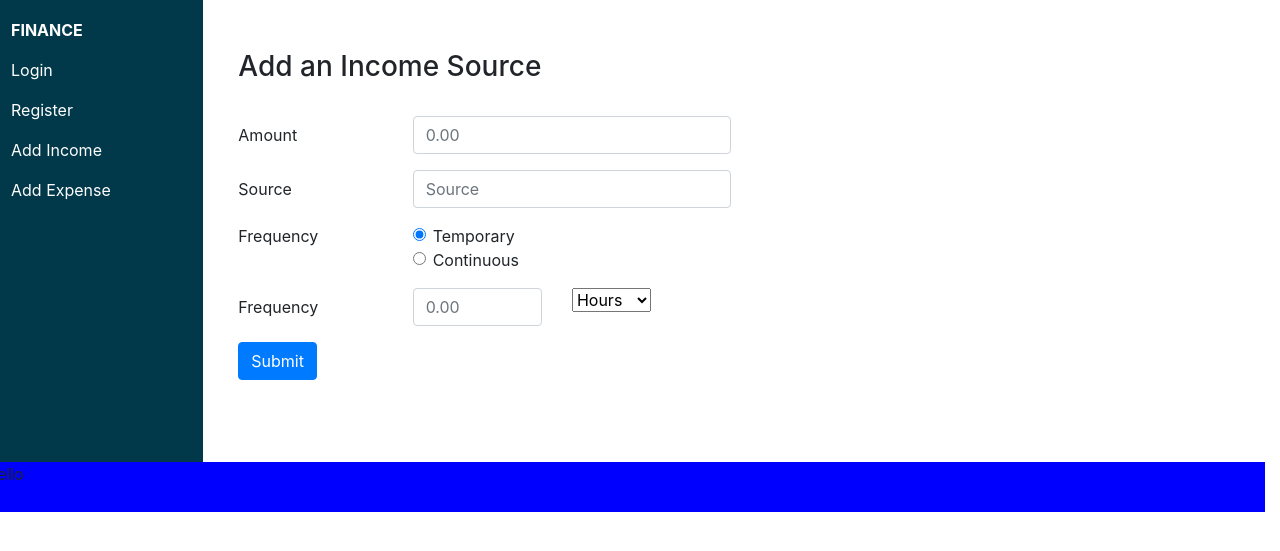
After one commit to britnicanale/FinanceApp, a Flask app: page /addincome in a window 1280 px wide. The commit adds this page. Shown: the top 551 px of the page. Run offline with Flask 2, Linux system fonts and the light colour scheme; some libraries are stand-ins or nearby versions.

```diff
--- a/app/routes.py
+++ b/app/routes.py
@@ -1,20 +1,29 @@
 import os
 from app import app
-from flask import render_template, session, url_for, request, redirect
+from flask import render_template, session, url_for, request, redirect, flash
 from flask_pymongo import PyMongo
 from bson.objectid import ObjectId
-import random
 
 app.config['MONGO_DBNAME'] = 'users'
 app.config['MONGO_URI'] = 'mongodb+srv://admin:Fdc69t6o4s5Pjx65@cluster0-rqyqd.mongodb.net/users?retryWrites=true&w=majority'
 mongo = PyMongo(app)
 
 
-@app.route('/login')
+app.secret_key = os.urandom(32)
+
+@app.route('/login', methods = ['POST', 'GET'])
 def login():
-    if "username" not in session:
-        return render_template("login.html")
-    return redirect(url_for("home"))
+#    if "userName" not in session:
+#         un = request.form['username']
+#         pw = request.form['password']
+#         uncorrect = un == username
+#         pwcorrect = pw == password
+#         if uncorrect and pwcorrect:
+#           session['username'] = un
+#           return render_template("login.html", username = un)
+#         return render_template("error.html")
+    return render_template("login.html")
+
 
 @app.route("/logout")
 def logout():
@@ -37,9 +46,27 @@ def welcome():
     return render_template("welcome.html", uname = uname)"""
 
 
+#uname = "fintech"
+#pword = "focus"
 
-@app.route('/')
+@app.route('/', methods  = ["POST", "GET"])
 def home():
+    if "username"not in session:
+        if "uname" not in request.form:
+            return redirect(url_for("login"))
+        un = request.form["uname"]
+        pw = request.form["pword"]
+        uncorrect = un == uname
+        pwcorrect = pw == pword
+        if uncorrect and pwcorrect:
+            session["username"] = uname
+            return render_template("home.html", uname = un)
+        flash("Your Credentials Are Incorrect")
+        return render_template("login.html")
+    return render_template("home.html", uname = uname)
+
+    """
+    #flash("HELLO WHAT'S GOING ON")
     # connect to mongo.db and access collection known as events
     # find will find all the data
     # store collection as events and as a dictionary
@@ -47,26 +74,51 @@ def home():
     collection = mongo.db.users
     users = collection.find({})
     return render_template('home.html', users=users)
-
-@app.route('/add' ,methods=['GET', 'POST'])
-def add():
+"""
+@app.route('/register/execute', methods=['GET', 'POST'])
+def registerexecute():
     if request.method == 'GET':
-        return "Please enter your user information"
-    else:
+        return redirect(url_for("register"))
+    if request.method == 'POST':
+        users = mongo.db.users
+        existing_user = users.find_one({'userName' : request.form['userName']})
+    if existing_user is None:
         collection = mongo.db.users
-        users = collection.find({})
+        #users = collection.find({})
         first = request.form['first']
         last = request.form['last']
         dob = request.form['dob']
         email = request.form['email']
         password = request.form['password']
-        bank = request.form['bank']
-        users.insert({'first': first, 'last': last, 'dob': dob, 'email': email, 'password': password, 'bank': bank})
-        #userId = last.charAt(0).upper() + str(random.randint(0,10)) + str(random.randint(0,10)) + str(random.randint(0,10)) + str(random.randint(0,10)) + str(userCount)
-        #for x in users:
-            #if x['userId'] == userId:
-            #userId += str(random.randint(0,10))
+        userName = request.form['userName']
+        #userId = collection.find_one({'_id': ObjectId(userName)})
+        collection.insert({'first': first, 'last': last, 'dob': dob, 'email': email, 'password': password, 'userName': userName}) #, 'userId': userId})
+        return redirect(url_for('login'))
+    return redirect(url_for("login"))
 
-# song = collection.find_one
+@app.route("/register", methods=["GET", "POST"])
+def register():
+    return render_template('register.html')
 
-# CONNECT TO DB, ADD DATA
+app.config['MONGO_DBNAME'] = 'income'
+app.config['MONGO_URI'] = 'mongodb+srv://admin:Fdc69t6o4s5Pjx65@cluster0-rqyqd.mongodb.net/income?retryWrites=true&w=majority'
+@app.route('/addincome', methods = ['GET'])
+def income():
+    #if request.method == 'GET':
+       # return "Please use the homepage"
+    #collection = mongo.db.income
+    #income = collection.find({})
+    #income.insert({'amount': request.form['amount'] ,'type': request.form['type'], 'source' : request.form['source'], session['userName']})
+    return render_template("addincome.html")
+
+
+app.config['MONGO_DBNAME'] = 'expenses'
+app.config['MONGO_URI'] = 'mongodb+srv://admin:Fdc69t6o4s5Pjx65@cluster0-rqyqd.mongodb.net/expenses?retryWrites=true&w=majority'
+@app.route("/addexpense", methods = ['POST', 'GET'])
+def expense():
+    if request.method == 'GET':
+        return "Please login"
+    collection = mongo.db.expenses
+    expenses = collection.find({})
+    expenses.insert({'amount': request.form['amount'], 'item': request.form['item'], 'type': request.form['type']})
+    return render_template("addexpense.html")
--- a/app/static/index.js
+++ b/app/static/index.js
@@ -1,10 +1,26 @@
 // set the dimensions and margins of the graph
-var width = '100%';
-var height = '100%';
+
+var body = document.getElementsByTagName("body")[0]
+console.log(body)
+
+function makeChart(){
+
+  var container = d3.select("#my_dataviz")
+
+  container.select("svg").remove();
+  console.log("CONTAINER")
+  console.log(container)
+
+
+  var width = container.node().getBoundingClientRect().width * .8;
+  var height = width
+
+  console.log("WIDTH")
+  console.log(width)
+
   var margin = 40;
-
   // The radius of the pieplot is half the width or half the height (smallest one). I subtract a bit of margin.
-var radius = Math.min(width, height) / 2 - margin
+  var radius = Math.min(width, width) / 2 - margin
 
   // append the svg object to the div called 'my_dataviz'
   var svg = d3.select("#my_dataviz")
@@ -15,7 +31,7 @@ var svg = d3.select("#my_dataviz")
     .attr("transform", "translate(" + width / 2 + "," + height / 2 + ")");
 
   // Create dummy data
-var data = {a: 9, b: 20, c:30, d:8, e:12}
+  var data = { a: 9, b: 20, c: 30, d: 8, e: 12 }
 
   // set the color scale
   var color = d3.scaleOrdinal()
@@ -24,7 +40,7 @@ var color = d3.scaleOrdinal()
 
   // Compute the position of each group on the pie:
   var pie = d3.pie()
-  .value(function(d) {return d.value; })
+    .value(function(d) { return d.value; })
   var data_ready = pie(d3.entries(data))
 
   // Build the pie chart: Basically, each part of the pie is a path that we build using the arc function.
@@ -34,10 +50,15 @@ svg
     .enter()
     .append('path')
     .attr('d', d3.arc()
-    .innerRadius(100)         // This is the size of the donut hole
+      .innerRadius(100) // This is the size of the donut hole
       .outerRadius(radius)
     )
-  .attr('fill', function(d){ return(color(d.data.key)) })
+    .attr('fill', function(d) { return (color(d.data.key)) })
     .attr("stroke", "black")
     .style("stroke-width", "2px")
     .style("opacity", 0.7)
+}
+
+makeChart()
+
+window.addEventListener("resize", makeChart);
--- /dev/null
+++ b/app/templates/addincome.html
@@ -0,0 +1,59 @@
+{%extends "home.html"%} {%block body%}
+
+
+<form method="POST" action="/addincome/execute">
+  <h3> Add an Income Source</h3><br>
+  <div class="form-group row">
+    <label for="amount" class="col-sm-4 col-form-label">Amount</label>
+    <div class="col-sm-8">
+      <input type="number" step="0.01" class="form-control" id="amount" placeholder="0.00">
+    </div>
+  </div>
+  <div class="form-group row">
+    <label for="source" class="col-sm-4 col-form-label">Source</label>
+    <div class="col-sm-8">
+      <input type="text" class="form-control" id="source" placeholder="Source">
+    </div>
+  </div>
+  <fieldset class="form-group">
+    <div class="row">
+      <legend class="col-form-label col-sm-4 pt-0">Frequency</legend>
+      <div class="col-sm-8">
+        <div class="form-check">
+          <input class="form-check-input" type="radio" name="type" id="temporary" value="temporary" checked>
+          <label class="form-check-label" for="temporary">
+            Temporary
+          </label>
+        </div>
+        <div class="form-check">
+          <input class="form-check-input" type="radio" name="type" id="continuous" value="continuous">
+          <label class="form-check-label" for="continuous">
+            Continuous
+          </label>
+        </div>
+      </div>
+    </div>
+  </fieldset>
+  <div class="form-group row">
+    <label for="amount" class="col-sm-4 col-form-label">Frequency</label>
+    <div class="col-sm-8 row">
+      <div class="col-sm-6">
+        <input type="number" step="1" class="form-control" id="frequency" placeholder="0.00">
+      </div>
+      <div class="col-sm-4">
+        <select name="time">
+        <option value = "hour">Hours</option>
+        <option value = "day">Days</option>
+        <option value = "week">Weeks</option>
+        <option value = "month">Months</option>
+      </select>
+      </div>
+    </div>
+  </div>
+  <div class="form-group row">
+    <div class="col-sm-8">
+      <button type="submit" class="btn btn-primary">Submit</button>
+    </div>
+  </div>
+</form>
+{%endblock%}
--- a/app/templates/base.html
+++ b/app/templates/base.html
@@ -10,9 +10,15 @@
 
 <body>
     <div class="row">
+
+
         {%block nav%} {%endblock%}
-        <div id="body" class="col-lg-10 col-md-9 col-sm-8">
-            {%block body%} {%endblock%}
+        <div id="body" class="col-lg-10 col-md-9 col-sm-8 row">
+            {% with messages = get_flashed_messages() %} {% for message in messages %}
+            <div class="alert alert-warning" role="alert">
+                {{ message }}
+            </div>
+            {% endfor %} {% endwith %} {%block body%} {%endblock%}
         </div>
     </div>
     <div class="row">
@@ -22,6 +28,6 @@
     </div>
 
 </body>
-<script src = "static/index.js"></script>
+<script src="static/index.js"></script>
 
 </html>
--- a/app/templates/home.html
+++ b/app/templates/home.html
@@ -1,13 +1,16 @@
-{%extends "base.html"%} {%block title%} Home
+{%extends "base.html"%} {%block title%} Home {%endblock%}
 {%block nav%}
 <nav class="nav flex-column col-lg-2 col-md-3 col-sm-4 " id="nav">
             <a class="nav-link" id="nav-link" href="/"><b>FINANCE</b></a>
             <a class="nav-link" id="nav-link" href="/login">Login</a>
-            <a class="nav-link" id="nav-link" href="#">Link</a>
-            <a class="nav-link" id="nav-link" href="#">Link</a>
+            <a class="nav-link" id="nav-link" href="/register">Register</a>
+            <a class="nav-link" id="nav-link" href="/addincome">Add Income</a>
+            <a class="nav-link" id="nav-link" href="/addexpense">Add Expense</a>
         </nav>
 {%endblock%}
-{%endblock%} {%block body%}
+{%block body%}
+
+<h2 style = "text-align">Welcome {{uname}}! Here is your daily snapshot.</h2>
 <div class="col-xs-12 col-md-6">
     <div class="card text-center">
         You've spent
@@ -18,7 +21,7 @@
         <h3>$0</h3>
     </div>
 </div>
-<div class="col-xs-12 col-md-6" id = "my_dataviz">
+<div class="col-xs-12 col-md-6" id = "my_dataviz" onresize="makeChart()">
 
 </div>
 
--- a/index.html
+++ b/index.html
@@ -21,12 +21,14 @@
         <input type="text" name="password" value="">
         <label for="bank">Bank Affiliation:</label>
         <input type="text" name="bank" value="">
+        <label for="userName"User Name:</label>
+        <input type="text" name="userName" value="">
         <input type="submit" value="Submit">
     </form>
 
 </body>
 
-
+<!-- for key in value in users -->
 
 
 
```
Also changed, not shown: app/templates/addexpense.html (added, +59 -0 lines), app/templates/login.html (+16 -47 lines), app/templates/register.html (added, +63 -0 lines). Lines whose indentation alone changed are shown as unchanged.
